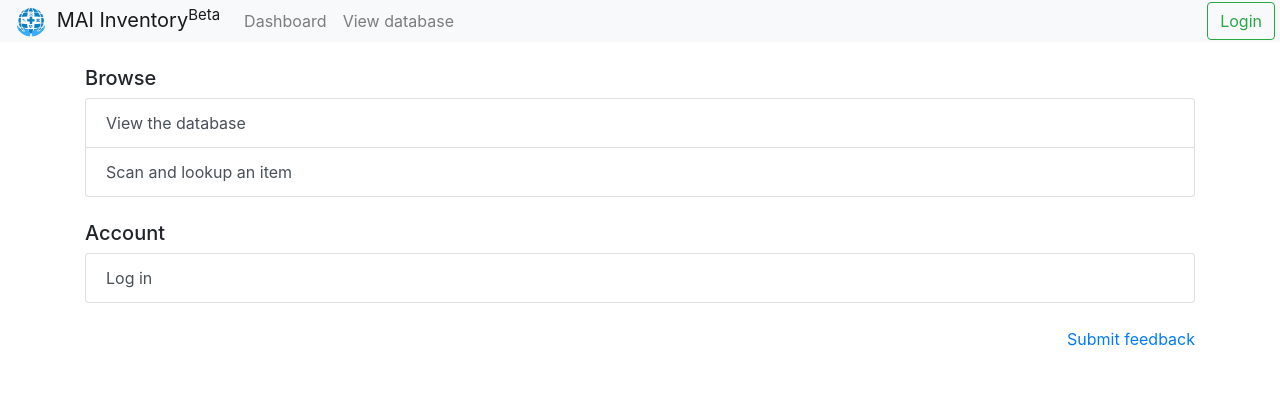
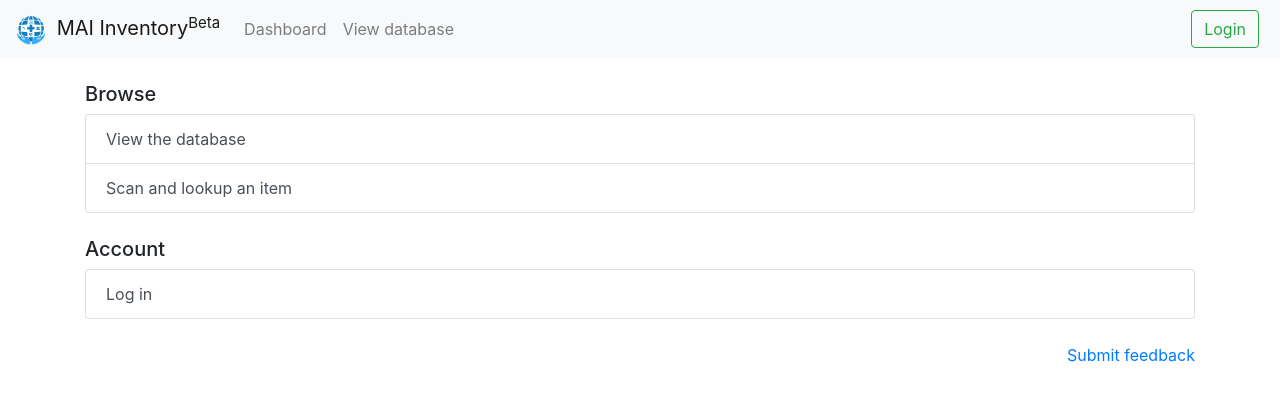
Before and after one commit to Talal-A/mai-inventory-mgr, a Flask app: page /dashboard in a window 1280 px wide. Shown: the top 401 px of the page. Run offline with Flask 2, Linux system fonts and the light colour scheme; some libraries are stand-ins or nearby versions.

Commit message:
Minor update to navbar, expand height slightly

```diff
--- a/app/templates/navbar.html
+++ b/app/templates/navbar.html
@@ -1,4 +1,4 @@
-<nav class="navbar navbar-light navbar-expand-lg bg-light sticky-top mb-4 pr-0 pt-0 pb-0">
+<nav class="navbar navbar-light navbar-expand-lg bg-light sticky-top mb-4">
   <a class="navbar-brand" href="/">
     <img src='/static/mai_logo.png' alt="Avatar" style="border-radius: 50%;height:30px;margin-right:5px;"/>
     MAI Inventory<sup>Beta</sup></a>
```
